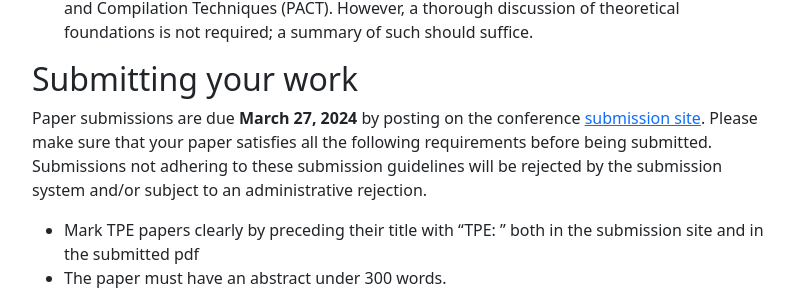
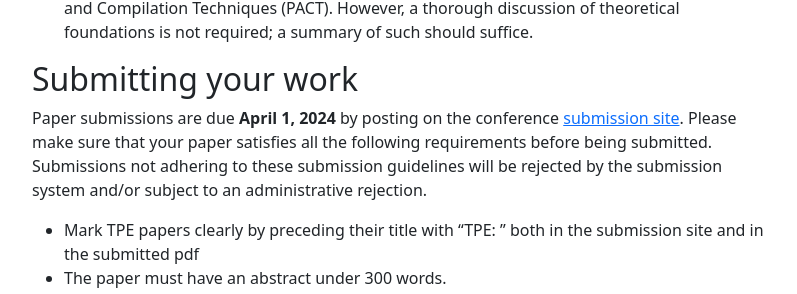
Before and after one commit to pact2024/pact2024.github.io, a Jekyll site: the page built from submit/index.md, in a window 1280 px wide and 900 px high, scrolled down 1590 px. Shown: the part 153-447 px from the top of the window, without its empty margins (50-847 px from the left). Built offline with Jekyll 4.4.1, drawn with Linux system fonts in a browser that asks for light colours.

Commit message:
Update call_for_papers.md

```diff
--- a/_includes/call_for_papers.md
+++ b/_includes/call_for_papers.md
@@ -69,7 +69,7 @@ theoretical foundations is not required; a summary of such should suffice.
 
 ## Submitting your work
 
-Paper submissions are due **March 27, 2024** by posting on the conference [submission site](https://pact24.hotcrp.com/). Please make sure that your paper satisfies all the following requirements before being submitted. Submissions not adhering to these submission guidelines will be rejected by the submission system and/or subject to an administrative rejection.
+Paper submissions are due **April 1, 2024** by posting on the conference [submission site](https://pact24.hotcrp.com/). Please make sure that your paper satisfies all the following requirements before being submitted. Submissions not adhering to these submission guidelines will be rejected by the submission system and/or subject to an administrative rejection.
 
 
 
```
